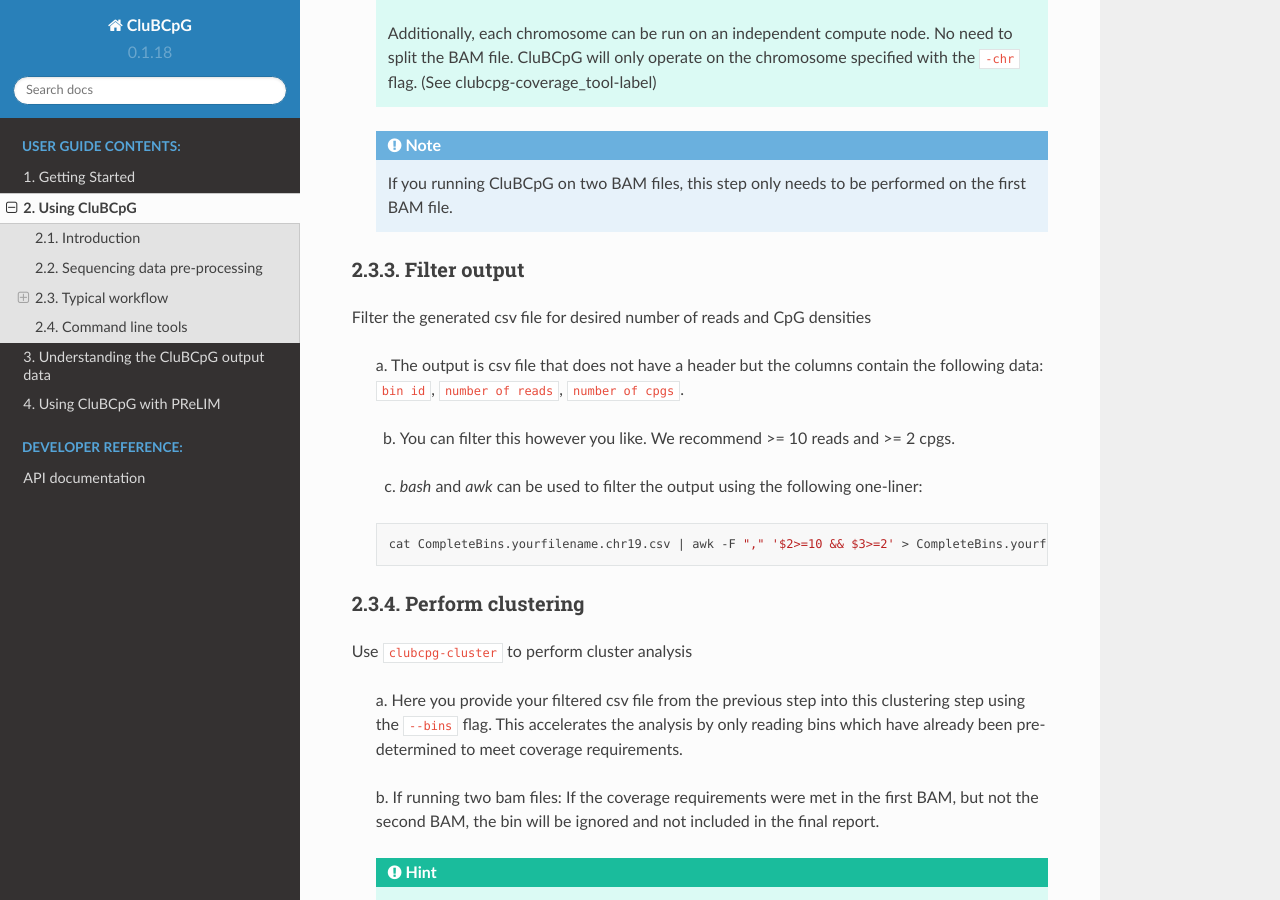
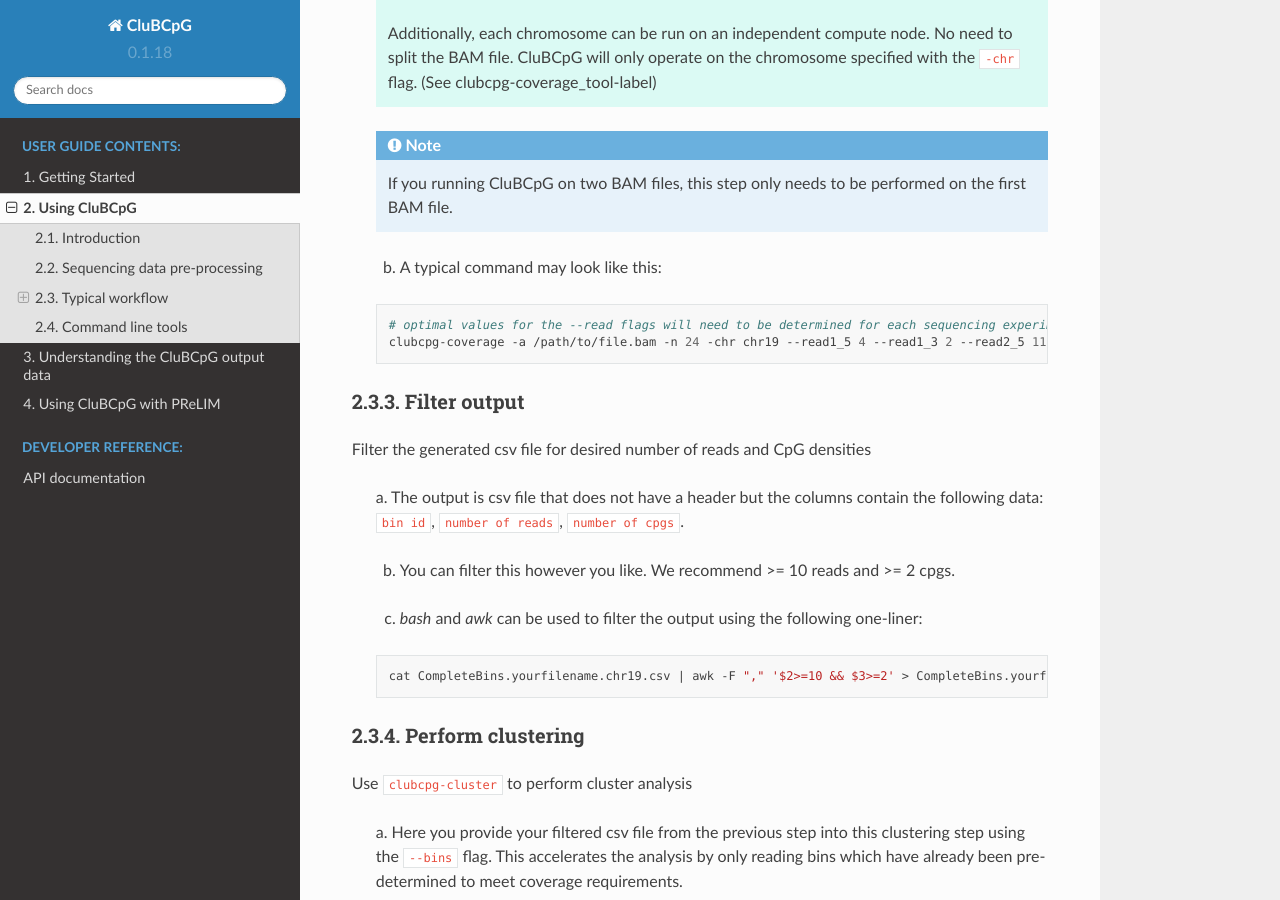
Before and after one commit to waterlandlab/CluBCpG, a Sphinx documentation site: the page built from docs/source/usage.rst, in a window 1280 px wide and 900 px high, scrolled down 1864 px. Built offline with Sphinx 7.4.7 and the Read the Docs theme 2.0.0, drawn with Linux system fonts in a browser that asks for light colours.

Commit message:
doc updates

```diff
--- a/docs/source/conf.py
+++ b/docs/source/conf.py
@@ -23,7 +23,7 @@ author = 'Anthony Scott, PhD'
 
 version = '0.1.18'
 # The full version, including alpha/beta/rc tags
-release = '0.1.18g'
+release = '0.1.18'
 
 
 # -- General configuration ---------------------------------------------------
--- a/docs/source/intro.rst
+++ b/docs/source/intro.rst
@@ -48,7 +48,8 @@ Coming soon
 Running Tests
 ==============
 
-Included tests can be run to verify CluBCpG is correctly interacting with samtools to read form BAM files.
+Included tests can be run to verify CluBCpG is correctly interacting with samtools to read form BAM files. The source code
+can be downloaded from GitHub and the following can be run:
 
 .. code-block:: bash
 
--- a/docs/source/usage.rst
+++ b/docs/source/usage.rst
@@ -94,6 +94,15 @@ Use ``clubcpg-coverage`` to calculate the number of reads fully covering all bin
         If you running CluBCpG on two BAM files, this step only needs to be performed on the first BAM file.
 
 
+    b) A typical command may look like this:
+
+    .. code-block:: bash
+
+        # optimal values for the --read flags will need to be determined for each sequencing experiment
+        clubcpg-coverage -a /path/to/file.bam -n 24 -chr chr19 --read1_5 4 --read1_3 2 --read2_5 11 --read2_3 5
+
+
+
 .. _typical_filter_label:
 
 Filter output
```
